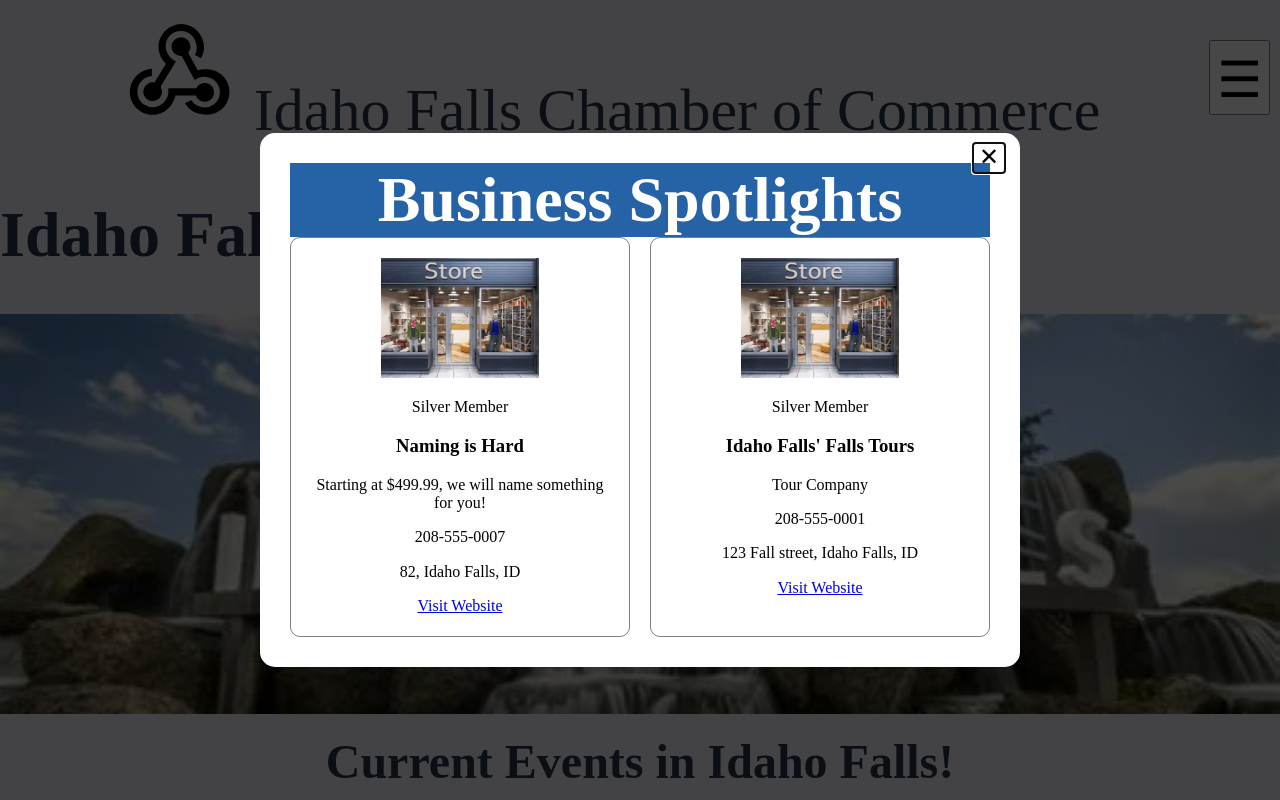
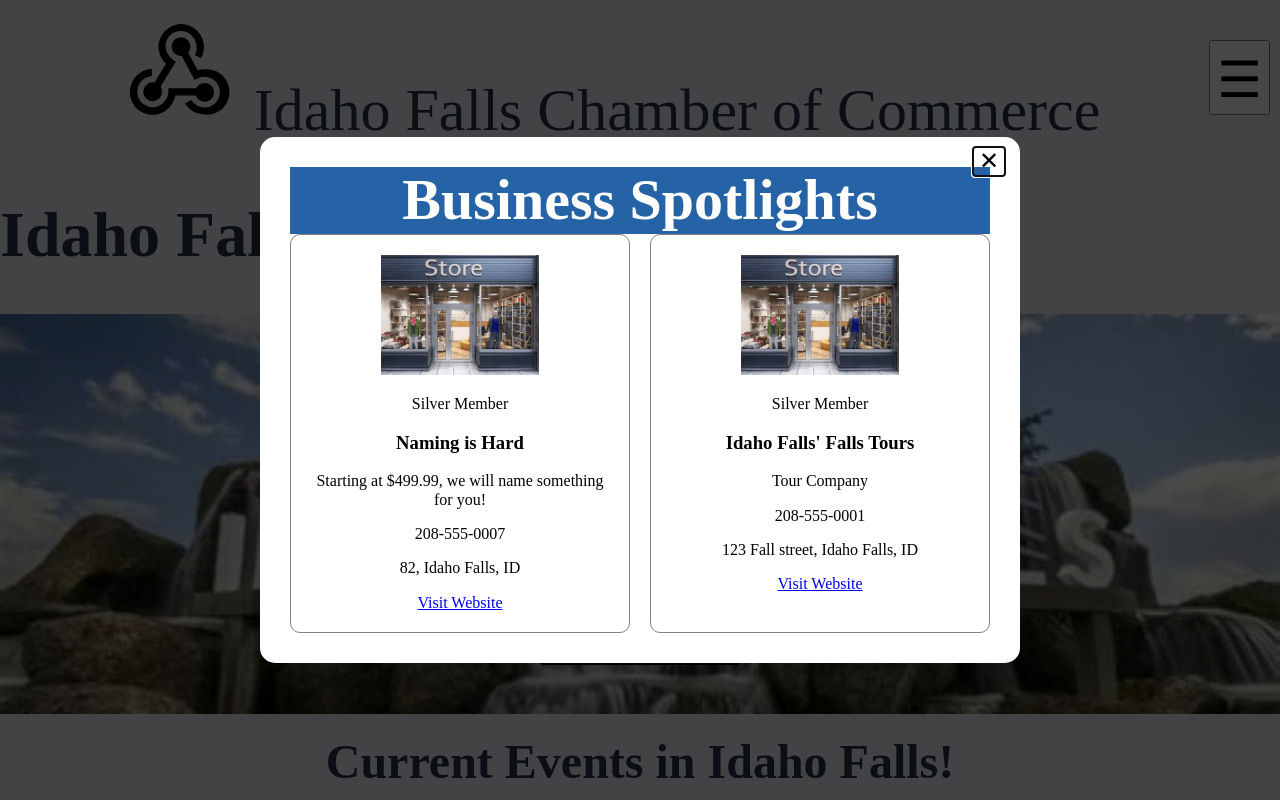
Before and after one commit to Zombievex/wdd231, a plain HTML site: page chamber/index.html in a window 1280 px wide. Shown: the top 800 px of the page. Drawn offline with Linux system fonts and the light colour scheme; no server answers.

Commit message:
More changes

```diff
--- a/chamber/styles/directory-large.css
+++ b/chamber/styles/directory-large.css
@@ -10,7 +10,7 @@
     h2 {
     background-color: var(--accent-color);
     text-align: center;
-    font-size: 64px;
+    font-size: 58px;
     margin: 0 auto;
     color: var(--light-text-color)
 }
```
